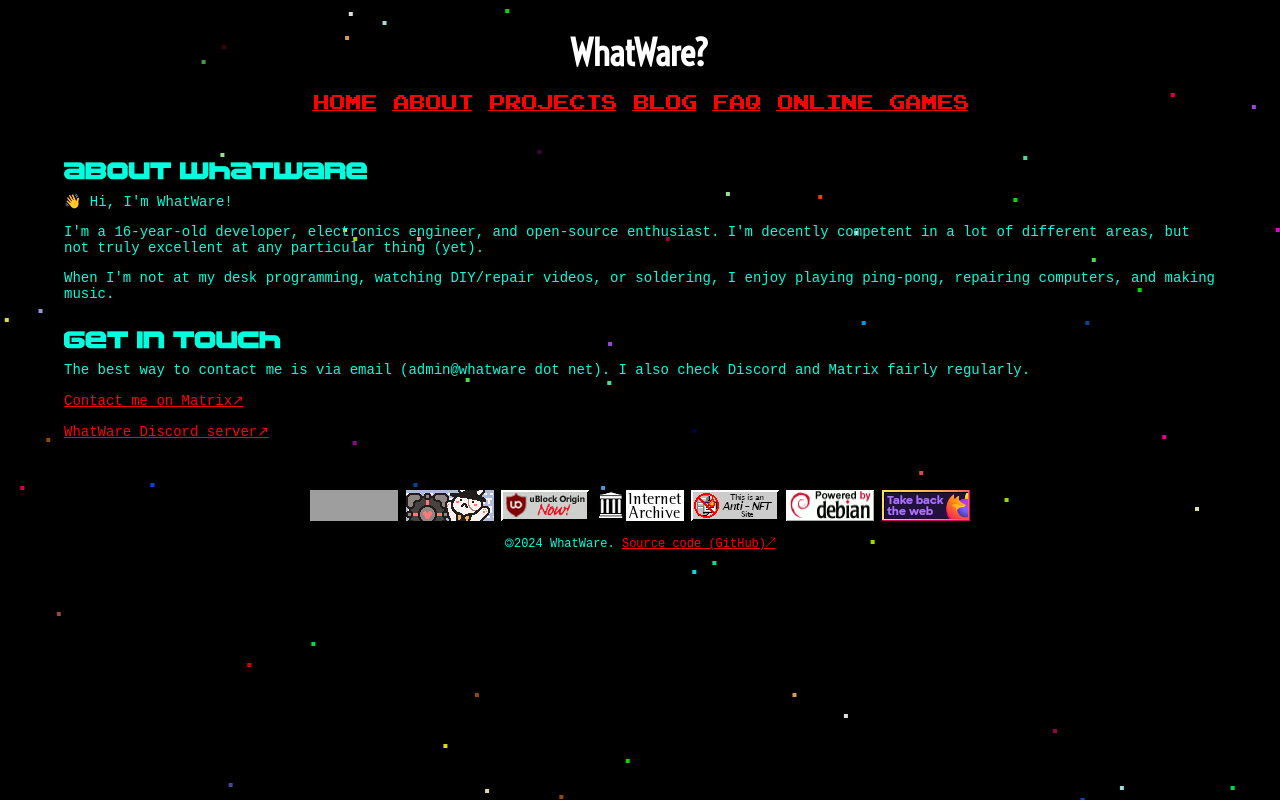
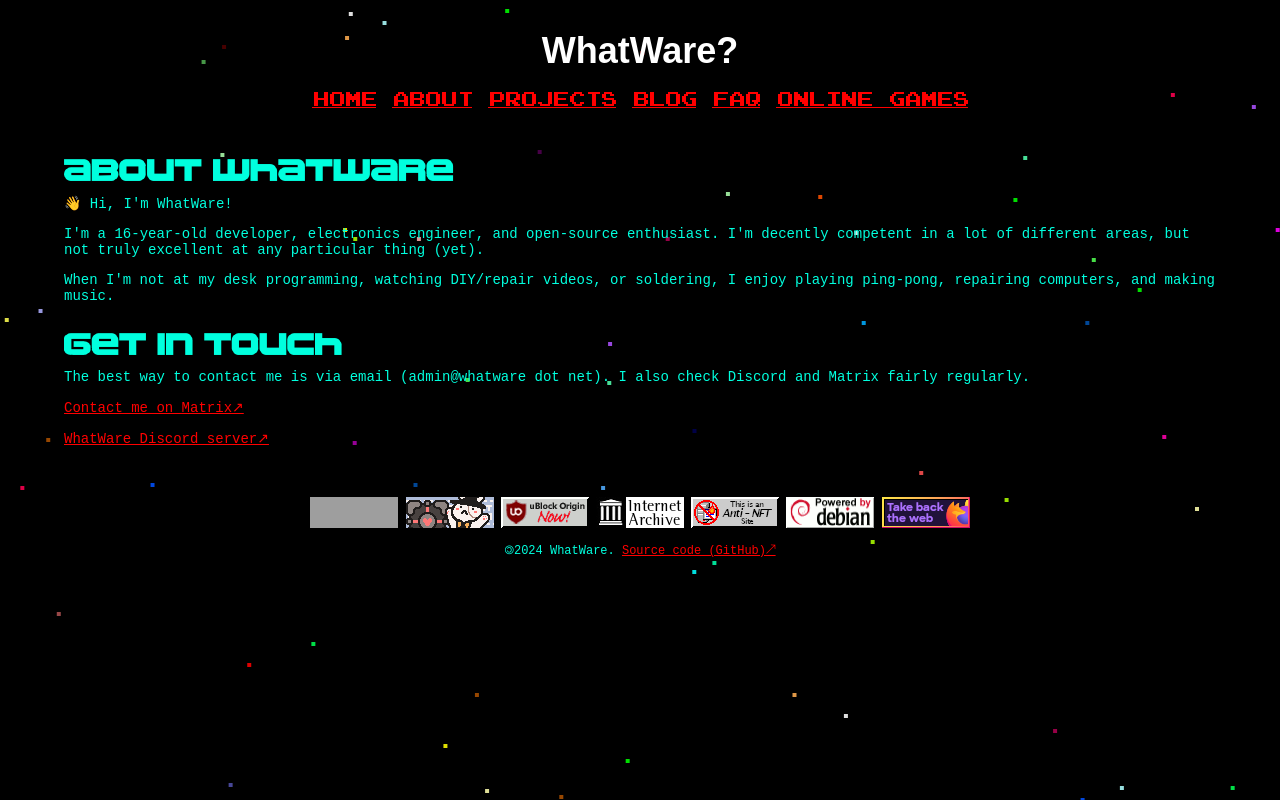
Before and after one commit to booboojp/website, a plain HTML site: page about/index.html in a window 1280 px wide. Drawn offline with Linux system fonts and the light colour scheme; grey boxes are pictures that could not be loaded; a web font is replaced by a local one.

Commit message:
Use best practices
Usability and performance improvements

```diff
--- a/about/index.html
+++ b/about/index.html
@@ -3,6 +3,7 @@
 <head>
     <title>About - WhatWare</title>
     <meta http-equiv="Content-Type" content="text/html; charset=utf-8">
+    <meta name="viewport" content="width=device-width, initial-scale=1">
 
     <link rel="apple-touch-icon" sizes="180x180" href="/apple-touch-icon.png">
     <link rel="icon" type="image/png" sizes="32x32" href="/favicon-32x32.png">
@@ -11,6 +12,7 @@
 
     <link rel="stylesheet" href="/style.css">
     <script src="/starfield.js" defer></script>
+    <script src="/main.js" defer></script>
 </head>
 <body>
     <header>
@@ -26,12 +28,12 @@
     </header>
 
     <main>
-        <h3>about whatware</h3>
+        <h2>about whatware</h2>
         <p>👋 Hi, I'm WhatWare!</p>
-        <p>I'm a <script>document.write(new Date().getFullYear()-((new Date().getMonth() >= 9) ? 2007 : 2008))</script>-year-old developer, electronics engineer, and open-source enthusiast. I'm decently competent in a lot of different areas, but not truly excellent at any particular thing (yet).</p>
+        <p>I'm a <span id="myAge"></span>-year-old developer, electronics engineer, and open-source enthusiast. I'm decently competent in a lot of different areas, but not truly excellent at any particular thing (yet).</p>
         <p>When I'm not at my desk programming, watching DIY/repair videos, or soldering, I enjoy playing ping-pong, repairing computers, and making music.</p>
         <br>
-        <h3>get in touch</h3>
+        <h2>get in touch</h2>
         <p>The best way to contact me is via email (admin@whatware dot net). I also check Discord and Matrix fairly regularly.</p>
         <p><a href="https://matrix.to/#/@whatware:whatware.net" target="_blank">Contact me on Matrix↗</a></p>
         <p><a href="/discord" target="_blank">WhatWare Discord server↗</a></p>
@@ -39,8 +41,8 @@
 
     <footer>
         <div id="footer-gif">
-            <a href="http://jigsaw.w3.org/css-validator/check/referer">
-                <img src="http://jigsaw.w3.org/css-validator/images/vcss-blue" alt="Valid CSS!" />
+            <a href="https://jigsaw.w3.org/css-validator/check/referer">
+                <img src="https://jigsaw.w3.org/css-validator/images/vcss-blue" alt="Valid CSS!" />
             </a>
             <a href="https://snipchu.neocities.org">
                 <img src="/88x31/snipchu.gif" alt="bunnyguy island" />
@@ -62,7 +64,7 @@
             </a>
         </div>
 
-        <p>🄯<script>document.write(new Date().getFullYear())</script> WhatWare. <a href="https://github.com/whatwareweb/website" target="_blank">Source code (GitHub)↗</a></p>
+        <p>🄯<span id="currentYear"></span> WhatWare. <a href="https://github.com/whatwareweb/website" target="_blank">Source code (GitHub)↗</a></p>
     </footer>
 
     <canvas id="starfield"></canvas>
--- /dev/null
+++ b/main.js
@@ -0,0 +1,11 @@
+let copyleftYear = document.getElementById("currentYear");
+if (copyleftYear != null) {
+    copyleftYear.innerHTML = new Date().getFullYear();
+}
+
+let currentAge = document.getElementById("myAge");
+if (copyleftYear != null) {
+    let myDate = new Date("2007-10");
+    let ageDate = new Date(Date.now() - myDate);
+    currentAge.innerHTML = Math.abs(ageDate.getUTCFullYear() - 1970);
+}
--- a/style.css
+++ b/style.css
@@ -1,12 +1,62 @@
-@import url('https://fonts.googleapis.com/css2?family=Kode+Mono:wght@400..700&family=Voltaire&display=swap');
+/* ---google fonts--- */
+/* latin-ext */
+@font-face {
+    font-family: 'Kode Mono';
+    font-style: normal;
+    font-weight: 400 700;
+    font-display: swap;
+    src: url(https://fonts.gstatic.com/s/kodemono/v2/A2BYn5pb0QgtVEPFnlYOk4Lwa5I.woff2) format('woff2');
+    unicode-range: U+0100-02AF, U+0304, U+0308, U+0329, U+1E00-1E9F, U+1EF2-1EFF, U+2020, U+20A0-20AB, U+20AD-20C0, U+2113, U+2C60-2C7F, U+A720-A7FF;
+}
+/* latin */
+@font-face {
+    font-family: 'Kode Mono';
+    font-style: normal;
+    font-weight: 400 700;
+    font-display: swap;
+    src: url(https://fonts.gstatic.com/s/kodemono/v2/A2BYn5pb0QgtVEPFnlYOnYLw.woff2) format('woff2');
+    unicode-range: U+0000-00FF, U+0131, U+0152-0153, U+02BB-02BC, U+02C6, U+02DA, U+02DC, U+0304, U+0308, U+0329, U+2000-206F, U+2074, U+20AC, U+2122, U+2191, U+2193, U+2212, U+2215, U+FEFF, U+FFFD;
+}
+/* vietnamese */
+@font-face {
+    font-family: 'Voltaire';
+    font-style: normal;
+    font-weight: 400;
+    font-display: swap;
+    src: url(https://fonts.gstatic.com/s/voltaire/v21/1Pttg8PcRfSblAvGvTogaqRXBA.woff2) format('woff2');
+    unicode-range: U+0102-0103, U+0110-0111, U+0128-0129, U+0168-0169, U+01A0-01A1, U+01AF-01B0, U+0300-0301, U+0303-0304, U+0308-0309, U+0323, U+0329, U+1EA0-1EF9, U+20AB;
+}
+/* latin-ext */
+@font-face {
+    font-family: 'Voltaire';
+    font-style: normal;
+    font-weight: 400;
+    font-display: swap;
+    src: url(https://fonts.gstatic.com/s/voltaire/v21/1Pttg8PcRfSblAvGvTohaqRXBA.woff2) format('woff2');
+    unicode-range: U+0100-02AF, U+0304, U+0308, U+0329, U+1E00-1E9F, U+1EF2-1EFF, U+2020, U+20A0-20AB, U+20AD-20C0, U+2113, U+2C60-2C7F, U+A720-A7FF;
+}
+/* latin */
+@font-face {
+    font-family: 'Voltaire';
+    font-style: normal;
+    font-weight: 400;
+    font-display: swap;
+    src: url(https://fonts.gstatic.com/s/voltaire/v21/1Pttg8PcRfSblAvGvTovaqQ.woff2) format('woff2');
+    unicode-range: U+0000-00FF, U+0131, U+0152-0153, U+02BB-02BC, U+02C6, U+02DA, U+02DC, U+0304, U+0308, U+0329, U+2000-206F, U+2074, U+20AC, U+2122, U+2191, U+2193, U+2212, U+2215, U+FEFF, U+FFFD;
+}
+/* ---end google fonts--- */
+
+
 @font-face {
     font-family: "Emulogic";
     src: url(/fonts/emulogic.ttf);
+    font-display: swap;
 }
 
 @font-face {
     font-family: "Namco";
     src: url(/fonts/namco.ttf);
+    font-display: swap;
 }
 
 html, body {
@@ -74,7 +124,7 @@ footer {
 }
 
 h1, h2, h3, h4, h5, h6 {
-    font-family: "Namco";
+    font-family: "Namco", sans-serif;
     margin: 0px;
     padding: 0px;
     margin-bottom: 10px;
@@ -82,7 +132,7 @@ h1, h2, h3, h4, h5, h6 {
 
 #main-header, #whatware-inner-text {
     color: #FFFFFF;
-    font-family: "Voltaire";
+    font-family: "Voltaire", sans-serif;
     font-size: 36px;
 }
 
```
Also changed, not shown: blog/index.html (+6 -4 lines), faq/index.html (+6 -4 lines), index.html (+7 -6 lines), projects/index.html (+6 -4 lines).
